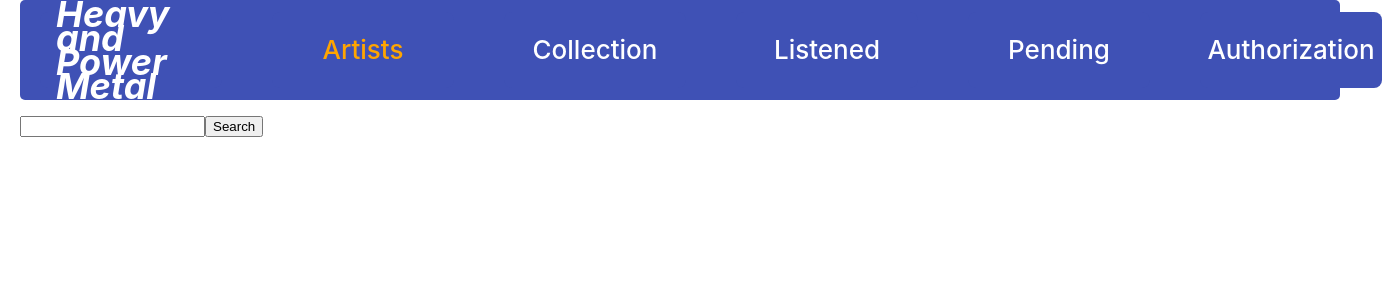
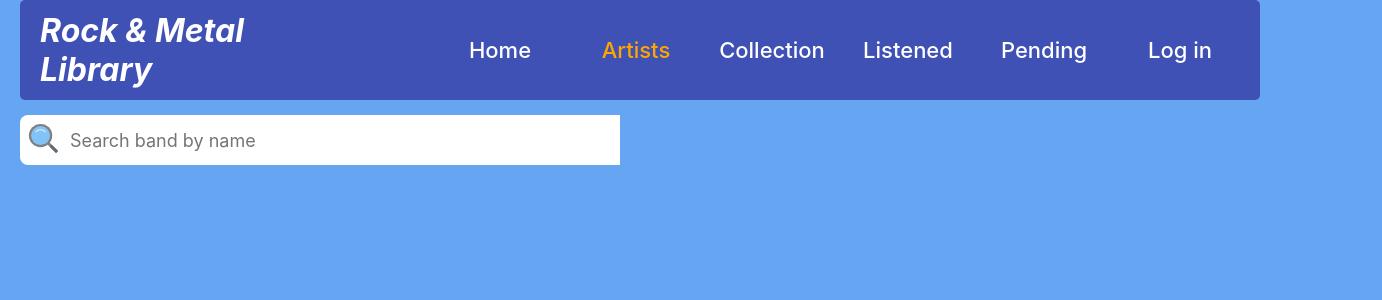
Before and after one commit to alex-neveroff/music-library, a React (Create React App) app: page /music-library/artists in a window 1280 px wide. Shown: the top 300 px of the page, 1382 px wide, since content can reach past the window. Built offline with nearby package versions, Linux system fonts and the light colour scheme.

Commit message:
home and search styled

```diff
--- a/src/components/Header/Header.js
+++ /dev/null
@@ -1,31 +0,0 @@
-import React from 'react';
-import { NavLink } from 'react-router-dom';
-
-const Header = () => {
-  return (
-    <header className="header">
-      <nav className="navigation">
-        <NavLink className="menu" to="/">
-          <p className="logo">Heavy and Power Metal</p>
-        </NavLink>
-        <NavLink className="menu" to="artists">
-          Artists
-        </NavLink>
-        <NavLink className="menu" to="/collection">
-          Collection
-        </NavLink>
-        <NavLink className="menu" to="/listened">
-          Listened
-        </NavLink>
-        <NavLink className="menu" to="/pending">
-          Pending
-        </NavLink>
-        <NavLink className="menu" to="/authorization">
-          Authorization
-        </NavLink>
-      </nav>
-    </header>
-  );
-};
-
-export default Header;
--- a/src/components/Header/Header.jsx
+++ b/src/components/Header/Header.jsx
@@ -0,0 +1,37 @@
+import React from 'react';
+import { NavLink } from 'react-router-dom';
+import { HeaderStyled } from './Header.styled';
+
+const Header = () => {
+  return (
+    <HeaderStyled>
+      <p className="logo">
+        Rock & Metal
+        <br />
+        Library
+      </p>
+      <nav className="navigation">
+        <NavLink className="menu" to="/">
+          Home
+        </NavLink>
+        <NavLink className="menu" to="artists">
+          Artists
+        </NavLink>
+        <NavLink className="menu" to="/collection">
+          Collection
+        </NavLink>
+        <NavLink className="menu" to="/listened">
+          Listened
+        </NavLink>
+        <NavLink className="menu" to="/pending">
+          Pending
+        </NavLink>
+        <NavLink className="menu" to="/authorization">
+          Log in
+        </NavLink>
+      </nav>
+    </HeaderStyled>
+  );
+};
+
+export default Header;
--- /dev/null
+++ b/src/components/Header/Header.styled.js
@@ -0,0 +1,60 @@
+import styled from '@emotion/styled';
+
+export const HeaderStyled = styled.header`
+  width: 100%;
+  height: 100px;
+  background-color: #3f51b5;
+  margin-bottom: 15px;
+  border-radius: 5px;
+  display: flex;
+  align-items: center;
+  justify-content: space-between;
+  padding: 10px 20px;
+  gap: 70px;
+
+  .logo {
+    width: 220px;
+    font-size: 32px;
+    font-weight: bold;
+    font-style: italic;
+    color: #fff;
+    flex-shrink: 1;
+  }
+
+  .navigation {
+    display: flex;
+    align-items: center;
+    justify-content: center;
+    gap: 16px;
+  }
+
+  .menu {
+    display: flex;
+    align-items: center;
+    justify-content: center;
+    cursor: pointer;
+    font-size: 22px;
+    border-radius: 8px;
+    background-color: #3f51b5;
+    border: none;
+    text-decoration: none;
+    font-family: inherit;
+    line-height: 24px;
+    font-style: normal;
+    font-weight: 500;
+    padding: 8px 16px;
+    width: 120px;
+    height: 60px;
+    color: #fff;
+    transition: all 250ms cubic-bezier(0.4, 0, 0.2, 1);
+
+    &:hover {
+      box-shadow: 0px 0px 4px 2px rgba(0, 0, 0, 0.3);
+      scale: 1.1;
+    }
+
+    &.active {
+      color: orange;
+    }
+  }
+`;
--- a/src/components/Layout/Layout.styled.js
+++ b/src/components/Layout/Layout.styled.js
@@ -5,63 +5,6 @@ export const Container = styled.div`
   padding-left: 20px;
   padding-right: 20px;
   margin: 0 auto 50px;
-
-  .header {
-    width: 100%;
-    height: 80px;
-    background-color: #3f51b5;
-    margin-bottom: 15px;
-    border-radius: 5px;
-    display: flex;
-    align-items: center;
-    padding: 10px 20px;
-    gap: 150px;
-  }
-
-  .logo {
-    font-size: 36px;
-    font-weight: bold;
-    font-style: italic;
-    color: #fff;
-  }
-
-  .navigation {
-    display: flex;
-    align-items: center;
-    justify-content: center;
-
-    gap: 50px;
-  }
-
-  .menu {
-    display: flex;
-    align-items: center;
-    justify-content: center;
-    cursor: pointer;
-    font-size: 26px;
-    border-radius: 8px;
-    background-color: #3f51b5;
-    border: none;
-    text-decoration: none;
-    font-family: inherit;
-    line-height: 24px;
-    font-style: normal;
-    font-weight: 500;
-    padding: 8px 16px;
-    width: 150px;
-    height: 60px;
-    color: #fff;
-    transition: all 250ms cubic-bezier(0.4, 0, 0.2, 1);
-
-    &:hover {
-      box-shadow: 0px 0px 4px 2px rgba(0, 0, 0, 0.3);
-      scale: 1.1;
-    }
-
-    &.active {
-      color: orange;
-    }
-  }
 
   .page-title {
     text-align: center;
--- a/src/components/NearestReleases/NearestReleases.jsx
+++ b/src/components/NearestReleases/NearestReleases.jsx
@@ -1,6 +1,7 @@
 import { Notify } from 'notiflix';
 import React, { useEffect, useState } from 'react';
 import { getNearestRealeases } from 'services/api';
+import { NearestAlbums } from './NearestReleases.styled';
 
 const NearestReleases = () => {
   const [releases, setReleases] = useState([]);
@@ -19,9 +20,9 @@ const NearestReleases = () => {
   }, []);
 
   return (
-    <section>
-      <h2>Nearest Releases of power metal</h2>
-      <ul>
+    <NearestAlbums>
+      <h2 className="pageTitle">Nearest Releases of power metal</h2>
+      <ul className="homeList">
         {releases
           .filter(release => release['first-release-date'].includes('-'))
           .map(release => {
@@ -29,16 +30,18 @@ const NearestReleases = () => {
               .filter(tag => tag.name !== 'metal' && tag.name !== 'rock')
               .map(tag => tag.name);
             return (
-              <li key={release.id}>
-                <p>{release['first-release-date']}</p>
-                <p>{release.title}</p>
-                <p>{release['artist-credit'][0]['name']}</p>
-                <p>{genres.join(', ')}</p>
+              <li className="homeList-item" key={release.id}>
+                <h3 className="album-title">{release.title}</h3>
+                <p className="album-data">{release['first-release-date']}</p>
+                <p className="album-data">
+                  {release['artist-credit'][0]['name']}
+                </p>
+                <p className="album-data">{genres.join(', ')}</p>
               </li>
             );
           })}
       </ul>
-    </section>
+    </NearestAlbums>
   );
 };
 
--- a/src/components/NearestReleases/NearestReleases.styled.js
+++ b/src/components/NearestReleases/NearestReleases.styled.js
@@ -0,0 +1,54 @@
+import styled from '@emotion/styled';
+
+export const NearestAlbums = styled.section`
+  .pageTitle {
+    text-transform: uppercase;
+    text-align: center;
+  }
+  .homeList {
+    display: flex;
+    flex-wrap: wrap;
+    gap: 16px;
+    margin-bottom: 40px;
+  }
+  .homeList-item {
+    cursor: pointer;
+    border-radius: 5px;
+    transition: transform 250ms cubic-bezier(0.4, 0, 0.2, 1);
+    width: calc((100% - 64px) / 5);
+    box-shadow: 0px 1px 1px rgba(0, 0, 0, 0.12), 0px 4px 4px rgba(0, 0, 0, 0.06),
+      1px 4px 6px rgba(0, 0, 0, 0.16);
+    overflow: hidden;
+    background-color: #fff;
+
+    &:active {
+      transform: scale(0.97);
+      box-shadow: 15px 15px 15px rgba(0, 0, 0, 0.16),
+        15px 15px 15px rgba(0, 0, 0, 0.16), 15px -15px 15px rgba(0, 0, 0, 0.16),
+        -15px 15px 15px rgba(0, 0, 0, 0.16);
+    }
+
+    &:hover {
+      &:hover {
+        transform: scale(1.03);
+      }
+    }
+  }
+
+  .album-title {
+    text-transform: uppercase;
+    margin-bottom: 7px;
+    font-size: 16px;
+    line-height: 1.16;
+    white-space: nowrap;
+    overflow: hidden;
+    text-overflow: ellipsis;
+    padding-left: 5px;
+  }
+  .album-data {
+    margin-bottom: 7px;
+    font-size: 16px;
+    line-height: 1.16;
+    padding-left: 5px;
+  }
+`;
--- a/src/components/SearchForm/SearchForm.jsx
+++ b/src/components/SearchForm/SearchForm.jsx
@@ -1,11 +1,13 @@
 import React, { useState } from 'react';
 import PropTypes from 'prop-types';
 import { Notify } from 'notiflix';
+import { FormStyled } from './SearchForm.styled';
+import { ReactComponent as SearchIcon } from '../../icons/search.svg';
 
 const SearchForm = ({ onSubmit }) => {
   const [searchQuery, setSearchQuery] = useState('');
 
-  const handleChange = event => {
+  const handleSearch = event => {
     setSearchQuery(event.currentTarget.value);
   };
 
@@ -19,19 +21,20 @@ const SearchForm = ({ onSubmit }) => {
   };
 
   return (
-    <form onSubmit={handleSubmit}>
-      <label>
-        <input
-          className="form-input"
-          type="text"
-          name="search"
-          onChange={handleChange}
-          value={searchQuery}
-          required
-        />
-      </label>
-      <button type="submit">Search</button>
-    </form>
+    <FormStyled onSubmit={handleSubmit}>
+      <button type="submit" className="searchbar-button">
+        <SearchIcon width="35" height="35" />
+      </button>
+      <input
+        className="searchbar-input"
+        type="text"
+        autoComplete="off"
+        autoFocus
+        placeholder="Search band by name"
+        value={searchQuery}
+        onChange={handleSearch}
+      />
+    </FormStyled>
   );
 };
 
--- a/src/components/SearchForm/SearchForm.styled.js
+++ b/src/components/SearchForm/SearchForm.styled.js
@@ -0,0 +1,40 @@
+import styled from '@emotion/styled';
+
+export const FormStyled = styled.form`
+  display: flex;
+  align-items: center;
+  width: 600px;
+  background-color: #fff;
+  border-radius: 8px;
+
+  .searchbar-button {
+    display: inline-block;
+    width: 40px;
+    height: 40px;
+    border: 0;
+    background-color: transparent;
+    opacity: 0.8;
+    transition: opacity 250ms cubic-bezier(0.4, 0, 0.2, 1);
+    cursor: pointer;
+    outline: none;
+    &:hover {
+      opacity: 1;
+    }
+  }
+
+  .searchbar-input {
+    display: inline-block;
+    width: 100%;
+    height: 50px;
+    font: inherit;
+    font-size: 20px;
+    border: none;
+    outline: none;
+    padding-left: 10px;
+    padding-right: 4px;
+    &::placeholder {
+      font: inherit;
+      font-size: 18px;
+    }
+  }
+`;
--- a/src/index.css
+++ b/src/index.css
@@ -7,9 +7,47 @@ body {
     sans-serif;
   -webkit-font-smoothing: antialiased;
   -moz-osx-font-smoothing: grayscale;
+  background-color: #66a5f2;
 }
 
-code {
-  font-family: source-code-pro, Menlo, Monaco, Consolas, 'Courier New',
-    monospace;
+html {
+  box-sizing: border-box;
+  width: 100vw;
+  overflow-x: hidden;
 }
+
+*,
+*::before,
+*::after {
+  box-sizing: inherit;
+}
+
+ul,
+ol {
+  list-style: none;
+  padding: 0;
+  margin: 0;
+}
+
+a {
+  text-decoration: none;
+  display: block;
+  color: inherit;
+}
+
+h1,
+h2,
+h3,
+h4,
+h5,
+h6,
+p {
+  margin: 0;
+  padding: 0;
+}
+
+img {
+  display: block;
+  max-width: 100%;
+  height: auto;
+}
--- a/src/services/api.js
+++ b/src/services/api.js
@@ -18,6 +18,7 @@ export const getArtistDetails = async artistId => {
     const { data } = await axios.get(
       `http://musicbrainz.org/ws/2/artist/${artistId}?inc=genres+release-groups&fmt=json`
     );
+    console.log(data);
     return data;
   } catch (error) {
     Notify.failure(error.message);
@@ -34,7 +35,7 @@ export const getNearestRealeases = async () => {
     const { data } = await axios.get(
       `http://musicbrainz.org/ws/2/release-group/?query=tag:("power metal"+OR+"heavy metal")%20AND%20primarytype:album%20AND%20firstreleasedate:[${today} TO *]&fmt=json`
     );
-    console.log(data);
+
     return data;
   } catch (error) {
     Notify.failure(error.message);
```
